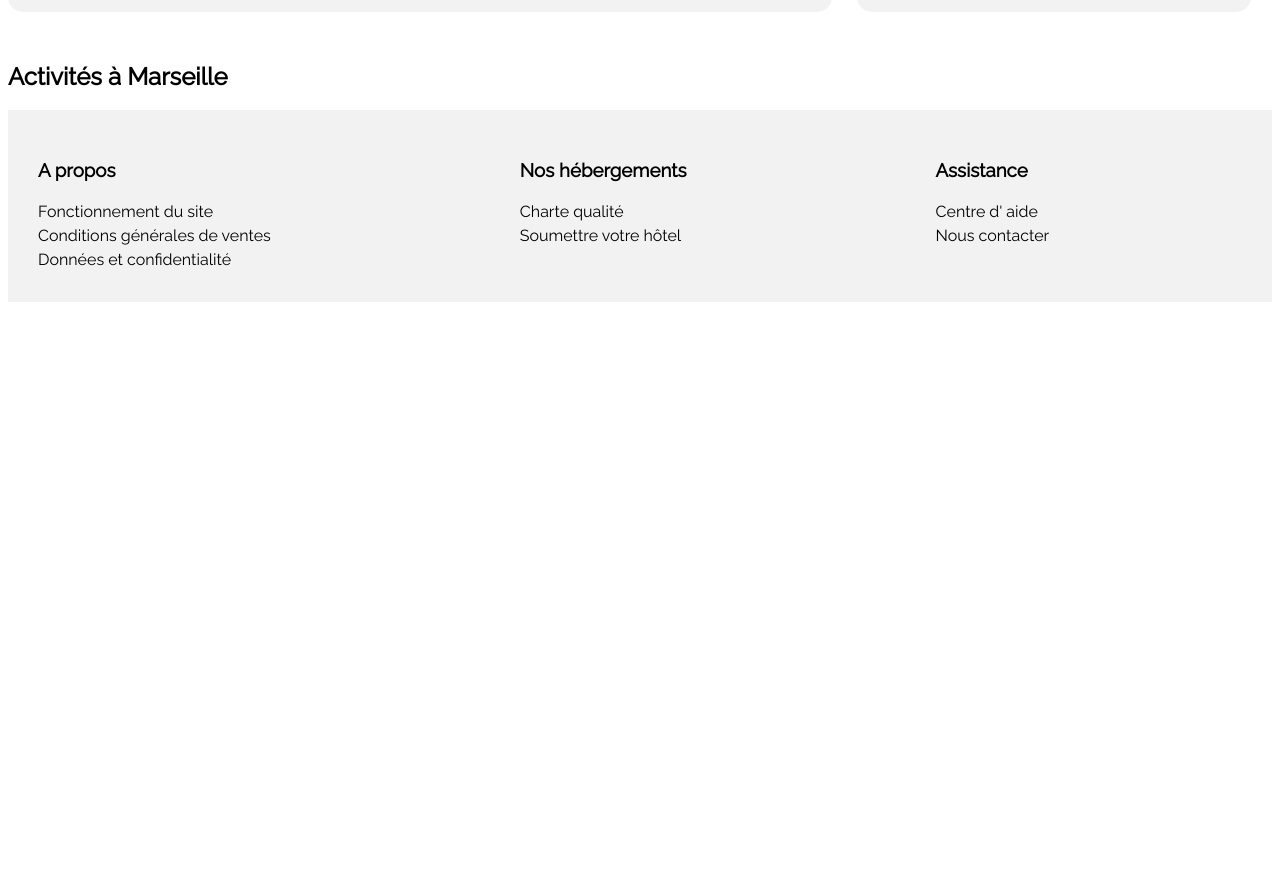
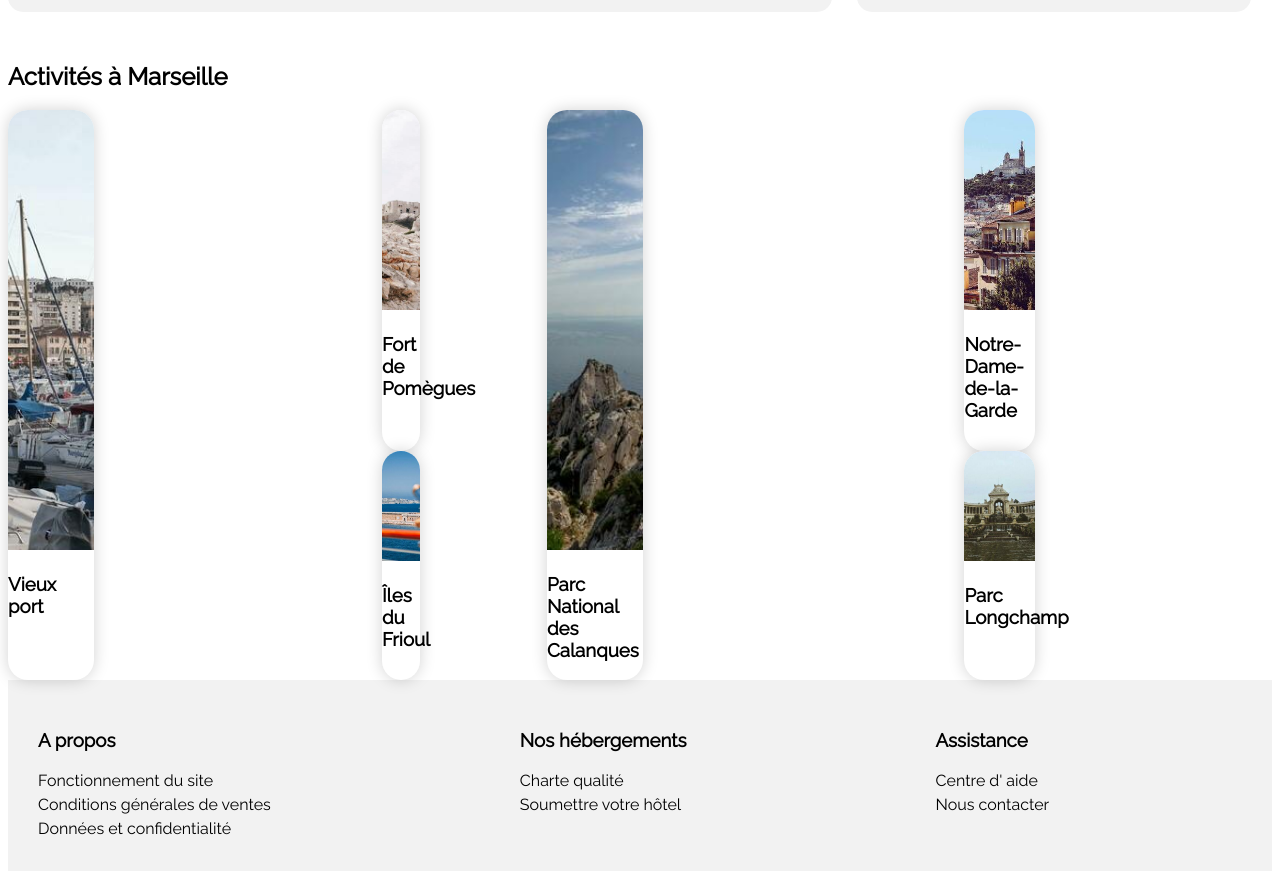
Before and after one commit to Kagjae/KaryneAlexandre_2_12042021, a plain HTML site: page index.html in a window 1280 px wide. Shown: the part 973-1852 px from the top of the page. Before the commit the page ends 1283 px from the top, so only its background shows below. Drawn offline with Linux system fonts and the light colour scheme.

Commit message:
ajout des activités

```diff
--- a/index.html
+++ b/index.html
@@ -168,7 +168,7 @@
         <!--partie sur les plus populaires-->
         <section id="hebergements_populaires">
             <div class="populaire_chart">
-                <h2 id="pluspopulaires">Les plus populaires</h2>
+                <h2>Les plus populaires</h2>
                 <i class="fas fa-chart-line"></i>
             </div>
             <div class="populaires_marseille">
@@ -226,8 +226,34 @@
     <!--partie sur les activités à Marseille-->
     <section id="activities_section">
         <h2 id="activities_marseille">Activités à Marseille</h2>
-        <div class="bloc_activities"></div>
+        <div class="grid_activities">
+            <div class="bloc_activities_1">
+                <img src="images/activites/4_small/reno-laithienne-QUgJhdY5Fyk-unsplash.jpg" alt="photo d'un port avec des bateaux" />
+                <h3>Vieux port</h3>
+            </div>
+            <div class="bloc_activities_2">
+                <img src="images/activites/4_small/paul-hermann-QFTrLdQIRhI-unsplash.jpg" alt="photo d'un fort" />
+                <h3>Fort de Pomègues</h3>
+            </div>
+            <div class="bloc_activities_3">
+                <img src="images/activites/4_small/kilyan-sockalingum-NR8-cBCN3aI-unsplash.jpg" alt="photo de falaises" />
+                <h3>Parc National des Calanques</h3>
+            </div>
+            <div class="bloc_activities_4">
+                <img src="images/activites/4_small/florian-wehde-xW9e8gdotxI-unsplash.jpg" alt="photo de Notre-Dame-de-la-Garde" />
+                <h3>Notre-Dame-de-la-Garde</h3>
+            </div>
+            <div class="bloc_activities_5">
+                <img src="images/activites/4_small/kevin-hikari-rV_Qd1l-VXg-unsplash.jpg" alt="photo de long-vue devant une île lointaine" />
+                <h3>Îles du Frioul</h3>
+            </div>
+            <div class="bloc_activities_6">
+                <img src="images/activites/4_small/lena-paulin-wH2-EJoDcV0-unsplash.jpg" alt="photo du parc Longchamp" />
+                <h3>Parc Longchamp</h3>
+            </div>
+        </div>
     </section>
+    <!--partie sur le pied de page-->
     <footer class="footer_reservia">
         <section class="footer_contenu">
             <div class="bloc_footer">
--- a/style.css
+++ b/style.css
@@ -135,6 +135,7 @@ input {
     border-radius: 2em;
     font-weight: bold;
     cursor: pointer;
+    padding-right: 10px;
 }
 
 .filtre_bouton:hover {
@@ -285,6 +286,55 @@ input {
 }
 
 
+/* partie pour les activités */
+
+.bloc_activities_1,
+.bloc_activities_2,
+.bloc_activities_3,
+.bloc_activities_4,
+.bloc_activities_5,
+.bloc_activities_6 {
+    background-color: white;
+    border-radius: 20px;
+    box-shadow: 0px 0px 16px #0000002e;
+    width: 23%;
+}
+
+.bloc_activities_1 img,
+.bloc_activities_3 img {
+    height: 440px;
+}
+
+.bloc_activities_2 img,
+.bloc_activities_4 img {
+    height: 200px;
+}
+
+.bloc_activities_5 img,
+.bloc_activities_6 img {
+    height: 110px;
+}
+
+#activities_section img {
+    width: 100%;
+    object-fit: cover;
+    border-radius: 20px 20px 0px 0px;
+}
+
+.grid_activities {
+    display: grid;
+    grid-template-columns: auto auto auto auto;
+}
+
+.bloc_activities_1 {
+    grid-row: 1 / 3;
+}
+
+.bloc_activities_3 {
+    grid-area: 1 / 3 / span 2 / span 1;
+}
+
+
 /* pied de page */
 
 .footer_reservia {
```
